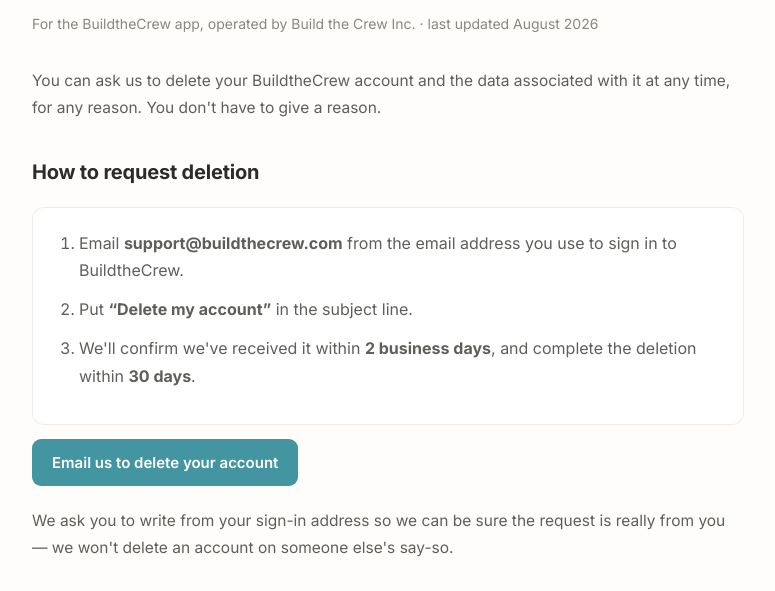
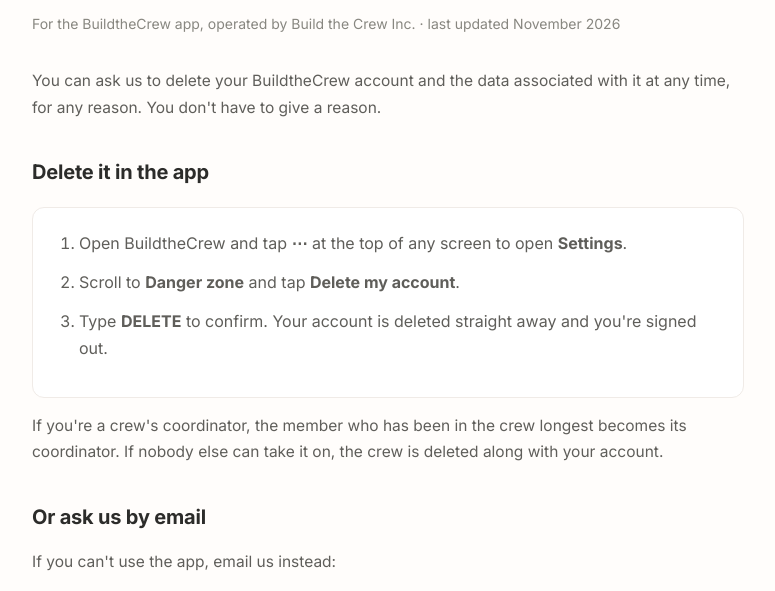
Before and after one commit to brentomalley150/buildthecrew-launch, a plain HTML site: page delete-account.html in a window 1280 px wide. Shown: the part 159-750 px from the top of the page, without its empty margins (252-1027 px from the left). Drawn offline with Linux system fonts and the light colour scheme.

Commit message:
Delete-account page: describe the in-app option
The app now has Settings → Delete my account (crewcares2, launch build).
Lists it first, keeps the email route for people who can't use the app, and
explains the coordinator hand-off. Ships with the launch changes in this PR.

Co-Authored-By: Claude Opus 5.5 <noreply@anthropic.com>

```diff
--- a/delete-account.html
+++ b/delete-account.html
@@ -40,11 +40,25 @@
 
 <main>
   <h1>Delete your account</h1>
-  <p class="updated">For the BuildtheCrew app, operated by Build the Crew Inc. · last updated August 2026</p>
+  <p class="updated">For the BuildtheCrew app, operated by Build the Crew Inc. · last updated November 2026</p>
 
   <p>You can ask us to delete your BuildtheCrew account and the data associated with it at any time, for any reason. You don't have to give a reason.</p>
 
-  <h2>How to request deletion</h2>
+  <h2>Delete it in the app</h2>
+
+  <div class="steps">
+    <ol>
+      <li>Open BuildtheCrew and tap <strong>⋯</strong> at the top of any screen to open <strong>Settings</strong>.</li>
+      <li>Scroll to <strong>Danger zone</strong> and tap <strong>Delete my account</strong>.</li>
+      <li>Type <strong>DELETE</strong> to confirm. Your account is deleted straight away and you're signed out.</li>
+    </ol>
+  </div>
+
+  <p>If you're a crew's coordinator, the member who has been in the crew longest becomes its coordinator. If nobody else can take it on, the crew is deleted along with your account.</p>
+
+  <h2>Or ask us by email</h2>
+
+  <p>If you can't use the app, email us instead:</p>
 
   <div class="steps">
     <ol>
```
